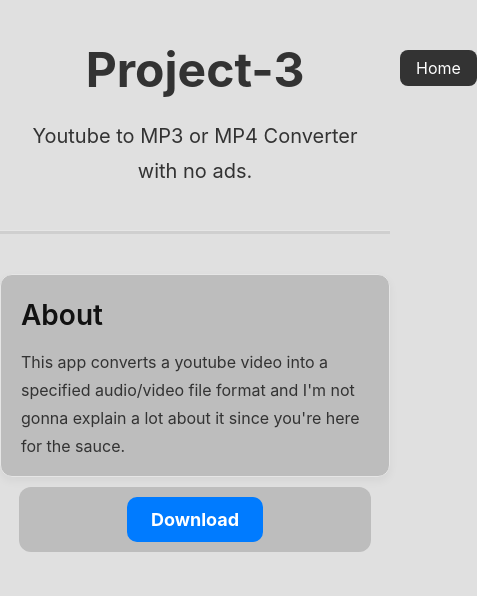
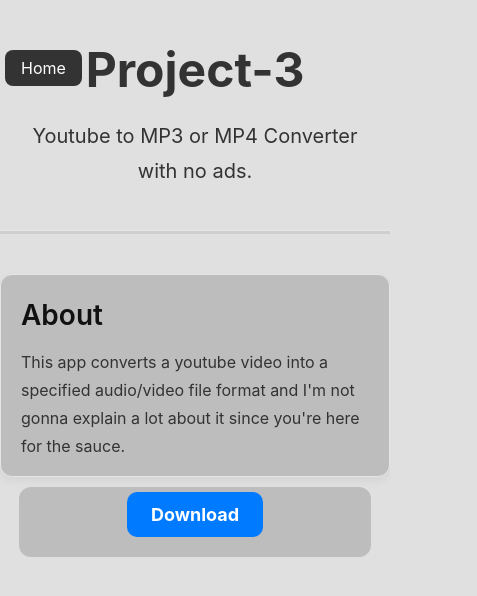
Before and after one commit to utilityman123/Youtube-Converter, a plain HTML site: page index.html in a window 390 px wide. Shown: the whole page, 477 px wide, since content can reach past the window. Drawn offline with Linux system fonts and the light colour scheme.

Commit message:
changes for mobile

```diff
--- a/project.css
+++ b/project.css
@@ -104,7 +104,7 @@ hr {
 
 /* home button */
 .home-btn {
-  position: absolute !important;
+  position: fixed !important;
   top: 50px !important;
   left: 400px !important;
   z-index: 10;
@@ -129,7 +129,7 @@ hr {
 
 .download-box {
    background-color: #bdbdbd;
-    padding: 10px 20px;
+    padding: 5px 20px 20px 20px;
     border-radius: 12px;
     margin: 10px auto;
     text-align: center;
@@ -153,3 +153,10 @@ hr {
     box-shadow: 0px 0px 10px 2px rgba(0, 123, 255, 1.1);
     transform: scale(0.9);
 }
+
+/* for mobile */
+@media (max-width: 600px) {
+  .home-btn{
+    left: 5px !important;
+  }
+}
```
